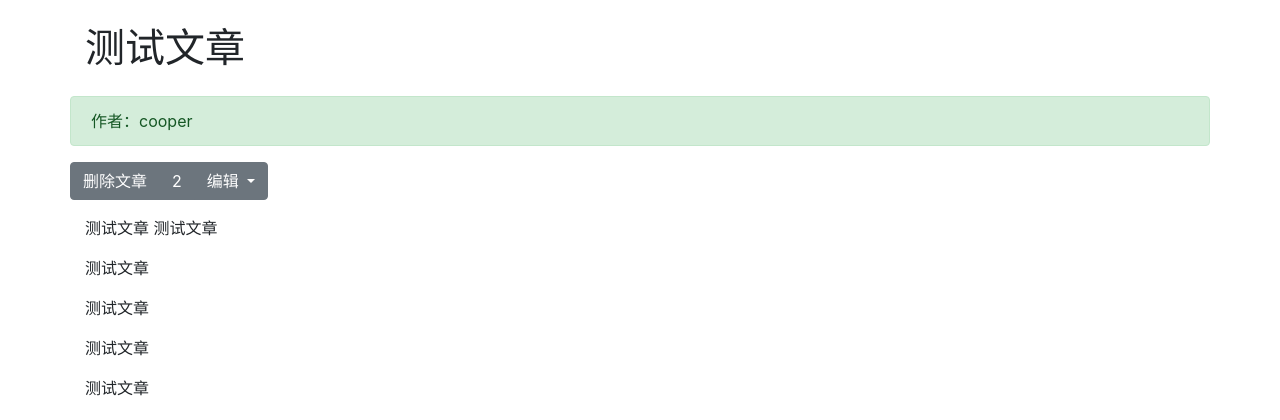
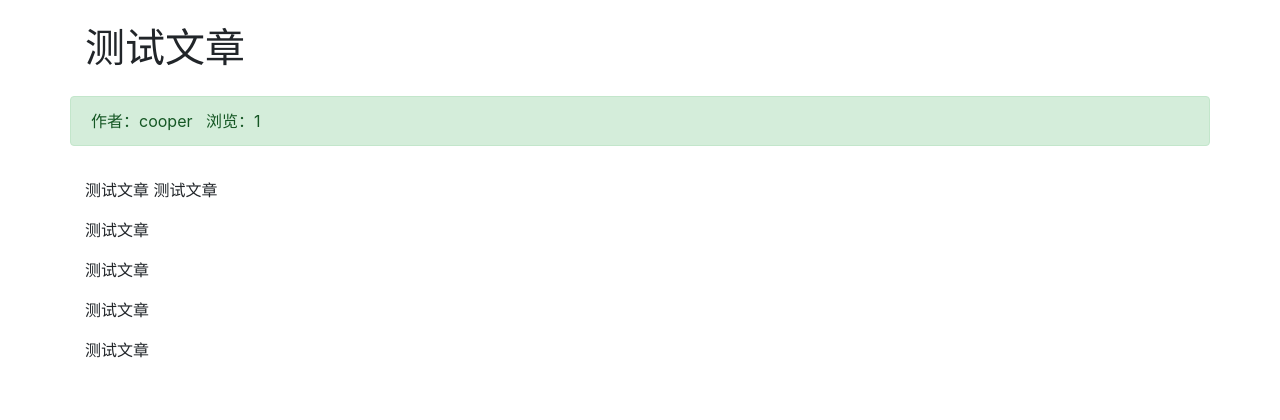
Before and after one commit to demo112/Bloging_new, a Django app: page /article/article-detail/15/ in a window 1280 px wide. Shown: the part 56-476 px from the top of the page. Run offline with Django 3.2, Linux system fonts and the light colour scheme; data comes from the database, SQL or seed files in the repository; both versions use the stored data as it was after the commit; some libraries are stand-ins or nearby versions.

Commit message:
文章 阅读量、操作鉴权

```diff
--- a/article/models.py
+++ b/article/models.py
@@ -22,6 +22,9 @@ class ArticlePost(models.Model):
     # 文章更新时间。参数 auto_now=True 指定每次数据更新时自动写入当前时间
     updated = models.DateTimeField(auto_now=True)
 
+    # 浏览量
+    total_views = models.PositiveIntegerField(default=0)
+
     class Meta:
         ordering = ('-created',)
         verbose_name = '文章'
--- a/article/views.py
+++ b/article/views.py
@@ -16,9 +16,9 @@ from django.core.paginator import Paginator
 # Create your views here.
 def article_list(request):
     # 取出所有博客文章
-    article_list = ArticlePost.objects.all()
+    articles_list = ArticlePost.objects.all()
     # 每页显示的文章，每页最少，可以首页为空
-    paginator = Paginator(article_list, 6, 3, True)
+    paginator = Paginator(articles_list, 6, 3, True)
     # 获取 url 中的页码
     page = request.GET.get('page')
     # 将导航对象相应的页码内容返回给 articles
@@ -47,12 +47,22 @@ def article_detail(request, article_id):
                 'markdown.extensions.codehilite',
             ])
         context = {'article': article}
+        # 增加阅读量
+        # todo 解决无登陆刷新也可以增加的问题
+        print(request.GET)
+        if not article.author.id == request.user.id:
+            article.total_views += 1
+            article.save(update_fields=['total_views'])
         return render(request, 'article/detail.html', context)
     except Exception as e:
         return redirect('err:not_found', e=e)
 
 
 def article_create(request):
+    if request.user.id:
+        pass
+    else:
+        return redirect('userprofile:login')
     # 判断用户是否提交数据
     if request.method == "POST":
         # 将提交的数据赋值到表单实例中
@@ -61,7 +71,7 @@ def article_create(request):
         if article_post_form.is_valid():
             # 保存数据，但暂时不提交到数据库中
             new_article = article_post_form.save(commit=False)
-            # 指定数据库中 id=1 的用户为作者
+            # 指定数据库中作者的用户id
             new_article.author = User.objects.get(id=request.user.id)
             # 将新文章保存到数据库中
             new_article.save()
@@ -69,7 +79,7 @@ def article_create(request):
             return redirect("article:article_list")
         # 如果数据不合法，返回错误信息
         else:
-            return HttpResponse("表单内容有误，请重新填写。")
+            return redirect('err:wrong_input', e='表单内容有误~')
     # 如果用户请求获取数据
     elif request.method == "GET":
         # 创建表单类实例
@@ -104,6 +114,9 @@ def article_update(request, article_id):
 
     # 获取需要修改的具体文章对象
     article = ArticlePost.objects.get(id=article_id)
+    # 鉴权
+    if request.user != article.author:
+        redirect('err:no_permission')
     # 判断用户是否为 POST 提交表单数据
     if request.method == "POST":
         # 将提交的数据赋值到表单实例中
--- a/templates/article/detail.html
+++ b/templates/article/detail.html
@@ -31,8 +31,12 @@
         <div class="row">
             <!-- 标题及作者 -->
             <h1 class="col-12 mt-4 mb-4">{{ article.title }}</h1>
-            <div class="col-12 alert alert-success">作者：{{ article.author }}</div>
+            <div class="col-12 alert alert-success">
+                作者：{{ article.author }} &nbsp;
+                浏览：{{ article.total_views }} &nbsp;
+            </div>
 
+            {% if user == article.author %}
                 <div class="btn-group" role="group" aria-label="Button group with nested dropdown">
                     <button type="button" onclick="confirm_delete()" class="btn btn-secondary">删除文章</button>
                     <button type="button" class="btn btn-secondary">2</button>
@@ -48,6 +52,8 @@
                         </div>
                     </div>
                 </div>
+            {% endif %}
+
             <!-- 文章正文 -->
             <div class="col-12">
                 <p>{{ article.body|safe }}</p>
--- a/templates/article/list.html
+++ b/templates/article/list.html
@@ -30,6 +30,12 @@
                     <!-- 注脚 -->
                     <div class="card-footer">
                         <a href="{% url 'article:article_detail' article.id %}" class="btn btn-primary">阅读本文</a>
+                        <span>
+                            <small class="col align-self-end" style="color: gray;">
+                                浏览: {{ article.total_views }}
+                            </small>
+                        </span>
+
                     </div>
 
                     <!-- 卡片容器 -->
```
Also changed, not shown: article/migrations/0002_articlepost_total_views.py (added), db.sqlite3, userprofile/migrations/0002_auto_20190323_0355.py (added). Lines whose indentation alone changed are shown as unchanged.
